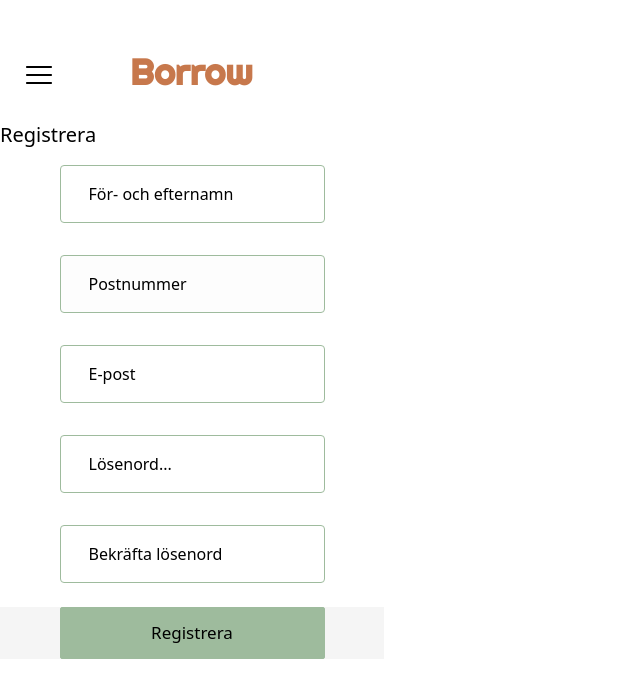
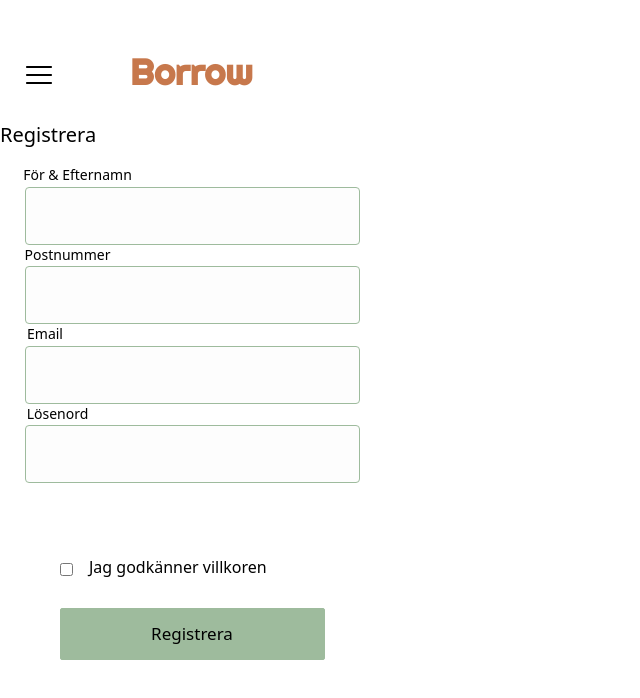
Before and after one commit to Guido-Pierri/borrow-app, a Next.js app: page /register-site in a window 1280 px wide. Shown: the top 698 px of the page, without its empty margins (0-640 px from the left). Built offline with nearby package versions, Linux system fonts and the light colour scheme.

Commit message:
gammalt arbete

```diff
--- a/p-components/createAd.tsx
+++ b/p-components/createAd.tsx
@@ -25,6 +25,7 @@ interface ApiData {
   fullName: string
   email: string
 }
+
 
 /*Defining a function (pass to other files), that has
 a object formData that contains following properties*/
@@ -79,6 +80,7 @@ export default function CreateAd({ imageUrl }: any) {
       description: formData.description,
       fullName: formData.fullName,
       email: formData.email,
+
     }
     console.log(apiData)
 
@@ -159,6 +161,25 @@ export default function CreateAd({ imageUrl }: any) {
           <Upload setImageUrl={setImgUrl} />
         </div>
 
+  <label htmlFor="startDate" className="block text-black text-sm font-bold mt-1">
+  Select a start date:
+</label>
+<input
+  className="rounded py-4 px-7 mt-3 border w-[265px]"
+  type="date"
+  id="startDate"
+/>
+
+<label htmlFor="endDate" className="block text-black text-sm font-bold mt-1">
+  Select an end date:
+</label>
+<input
+  className="rounded py-4 px-7 mt-3 border w-[265px]"
+  type="date"
+  id="endDate"
+/>
+
+
         <br />
         <br />
         <button
--- a/pages/createAd/index.tsx
+++ b/pages/createAd/index.tsx
@@ -12,6 +12,7 @@ const App = () => {
   }
 
   return (
+
     <div>
       <div className="bg-[#ffffff] text-center max-w-sm h-screen ">
         <Header></Header>
--- a/pages/register-site/index.tsx
+++ b/pages/register-site/index.tsx
@@ -3,11 +3,14 @@ import { User } from "@/types/user";
 import { NextPage } from "next";
 import { useState } from "react";
 import { v4 as uuidv4 } from "uuid";
+import * as React from 'react';
 
 // function navigateTo() {
 //   window.location.href = "/ads"
 // }
+
 export default function MyPage() {
+
   // const router = useRouter()
 
   const [formData, setFormData] = useState<User>({
@@ -72,71 +75,85 @@ export default function MyPage() {
           Registrera
         </h1>
 
-        <label>
+        <div>
+  <label
+    htmlFor="firstName"
+    className="block text-sm font-slim text-black mb-2"
+    style={{ width: "155px" }}
+  >
+    För & Efternamn
+  </label>
   <input
-            className="rounded py-4 px-7 mt-800 border w-[265px] border-[#9EBB9D] placeholder-[#000000] bg-[#fff]"
-            placeholder="För- och efternamn"
+    id="firstName"
+    className="rounded py-4 px-7 mt-1 border w-[335px] border-[#9EBB9D] placeholder-[#000000] bg-[#fdfdfd]"
     type="text"
     name="firstName"
+    required
     value={formData.firstName}
-            required
     onChange={handleInputChange}
-            style={{ color: "#000000" }}
+    style={{ color: "#000000", marginTop: "-0.4rem" }}
   />
+</div>
+<div>
+  <label
+    htmlFor="adress"
+    className="block text-sm font-slim text-black mb-2"
+    style={{ width: "135px" }}
+  >
+  Postnummer
 </label>
-        <label>
 <input
-            className="rounded py-4 px-7 mt-8 border w-[265px] border-[#9EBB9D] placeholder-[#000000] bg-[#fdfdfd]"
-            placeholder="Postnummer"
+  id="adress"
+  className="rounded py-4 px-7 mt-1 border w-[335px] border-[#9EBB9D] placeholder-[#000000] bg-[#fdfdfd]"
   type="text"
-            name="postnumber"
+  name="adress"
   required
   value={formData.adress}
   onChange={handleInputChange}
-            style={{ color: "#000000" }}
+  style={{ color: "#000000", marginTop: "-0.4rem" }}
 />
+</div>
+<div>
+  <label
+    htmlFor="Email"
+    className="block text-sm font-slimm text-black mb-2"
+    style={{ width: "90px" }}
+  >
+    Email
 </label>
-        <label>
 <input
-            className="rounded py-4 px-7 mt-8 border w-[265px] border-[#9EBB9D] placeholder-[#000000] bg-[#fff]"
-            placeholder="E-post"
+  id="email"
+  className="rounded py-4 px-7 mt-1 border w-[335px] border-[#9EBB9D] placeholder-[#000000] bg-[#fdfdfd]"
   type="email"
   name="email"
-            value={formData.adress}
+  required
+  value={formData.email}
   onChange={handleInputChange}
-            style={{ color: "#000000" }}
-            required
+  style={{ color: "#000000", marginTop: "-0.4rem" }}
 />
+</div>
+<div>
+  <label
+    htmlFor="Lösenord"
+    className="block text-sm font-slim text-black mb-2"
+    style={{ width: "115px" }}
+  >
+    Lösenord
 </label>
-
-        <label>
 <input
-            className="rounded py-4 px-7 mt-8 border w-[265px] border-[#9EBB9D] placeholder-[#000000] bg-[#fff]"
-            placeholder="Lösenord..."
+  id="Lösen"
   type="password"
   name="password"
-            required
+  className="rounded py-4 px-7 mt-1 border w-[335px] border-[#9EBB9D] placeholder-[#000000] bg-[#fdfdfd]"
   pattern="(?=.*\d)(?=.*[a-z])(?=.*[A-Z]).{8,}"
   title="Måste innehålla minst en siffra och en stor och liten bokstav, och minst 8 eller fler tecken"
   minLength={8}
+  required
   value={formData.password}
   onChange={handleInputChange}
-            style={{ color: "#000000" }}
+  style={{ color: "#000000", marginTop: "-0.4rem" }}
 />
-        </label>
-        <label>
-          <input
-            className="rounded py-4 px-7 mt-8 border w-[265px] border-[#9EBB9D] placeholder-[#000000] bg-[#fff]"
-            placeholder="Bekräfta lösenord"
-            type="password"
-            name="confirmpassword"
-            value={formData.password}
-            onChange={handleInputChange}
-            style={{ color: "#000000" }}
-            required
-          />
-        </label>
-
+</div>
         {/* <label>
           <input
             className="rounded py-4 px-7 mt-8 border w-[265px] border-[#9EBB9D] placeholder-[#000000] bg-[#fff]"
@@ -151,10 +168,15 @@ export default function MyPage() {
             onChange={handleInputChange}
             style={{ color: "#000000" }}
           />
-        </label> */}
+        </label> */
+        }
         <br />
         <br />
-        <div className="bg-[#F5F5F5]">
+        <label className ="flex flex-row-reverse justify-end ml-9">
+          <legend className ="text-medium mt-6 ml-4 text-black">Jag godkänner villkoren</legend>
+          <input class="mt-8 border ml-6 mb-8 rounded  accent-[#9EBB9D]" type="checkbox" required title="Du måste godkänna vilkoren!" name=""/>
+        </label>
+        <div className="bg-[#FFFFFF">
           <button
             className="
            rounded-sm text-[17px] text-black border-[#9EBB9D] bg-[#9EBB9D] border w-[265px]  py-3
```
Lines whose indentation alone changed are shown as unchanged.
